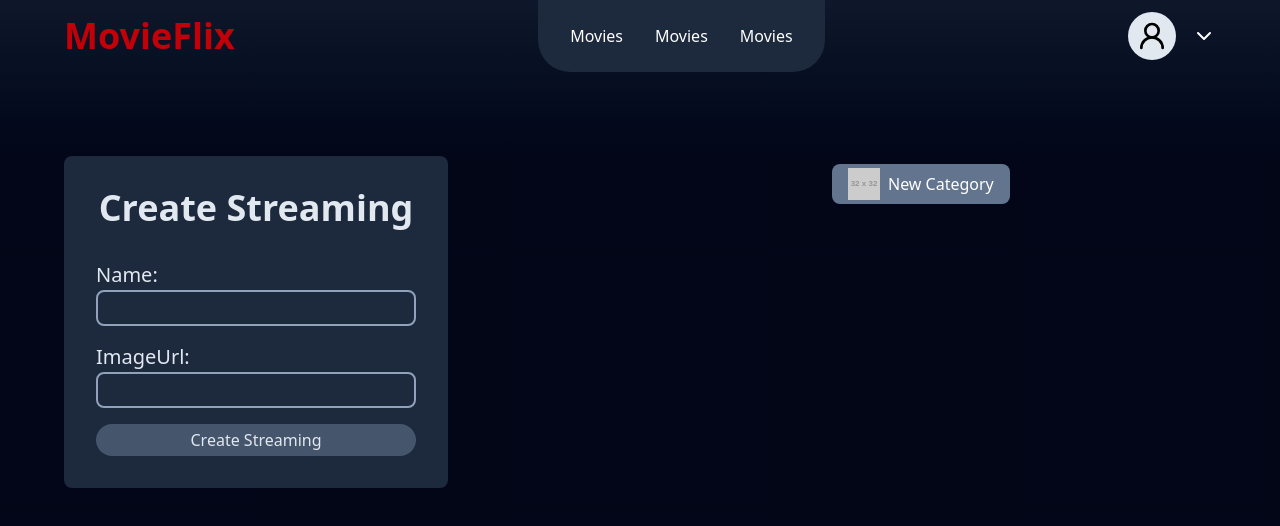
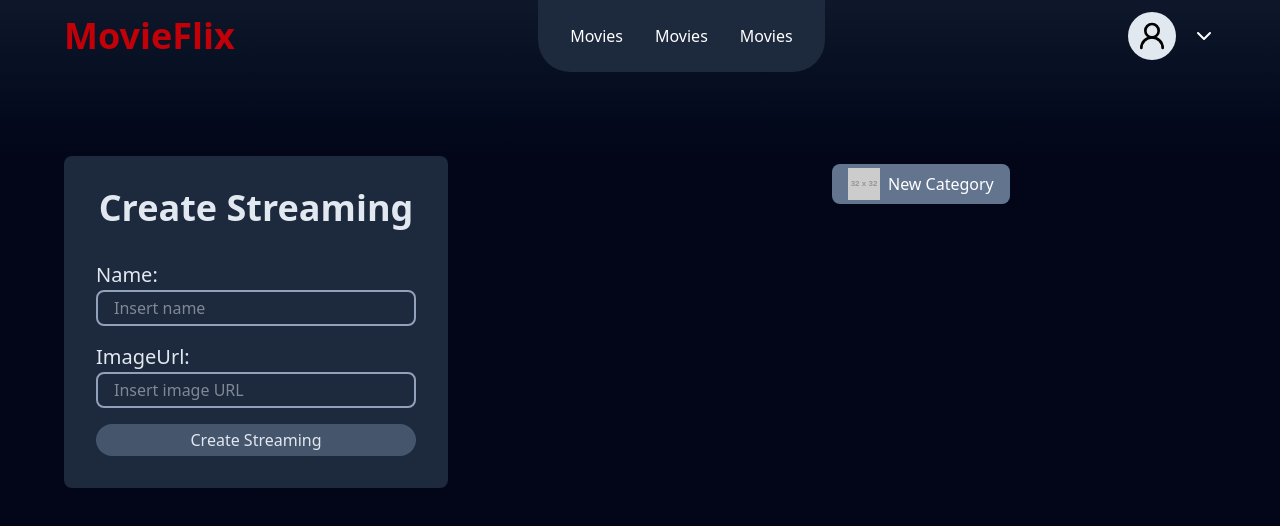
Before and after one commit to R4NP3R/movieFlix, a React (Vite) app in the folder movieflix-front/: page /manageStreamings in a window 1280 px wide. Shown: the top 526 px of the page. Built offline with nearby package versions, Linux system fonts and the light colour scheme.

Commit message:
feat: configura o formulário para enviar o novo streaming pro banco de dados

```diff
--- a/movieflix-front/src/api.ts
+++ b/movieflix-front/src/api.ts
@@ -1,6 +1,7 @@
 import axios from "axios";
 import type { Category, Movie, Streaming } from "./movieflix";
 import type { registerMovieInfoSchema } from "./zodSchemas/registerMovieSchema";
+import type { registerStreamingInfoSchema } from "./zodSchemas/registerStreamingSchema";
 
 const BASE_URL = "http://localhost:8080/movieflix";
 
@@ -43,6 +44,18 @@ export const createMovie = async (newmovie: registerMovieInfoSchema) => {
   }
 }
 
+export const createStreaming = async (newstreaming: registerStreamingInfoSchema) => {
+  try {
+    const data = await axios.post<registerMovieInfoSchema>(`${BASE_URL}/streaming`, newstreaming)
+    return data
+  } catch (err) {
+    if(axios.isAxiosError(err)) {
+      return err.response
+    }
+  }
+
+}
+
 
 // DELETE METHODS
 export const deleteMovie = async (id: number) => {
--- a/movieflix-front/src/components/newMovieForm/index.tsx
+++ b/movieflix-front/src/components/newMovieForm/index.tsx
@@ -46,9 +46,7 @@ export const NewMovieForm = () => {
     parseFloat(data.rating);
     const result = await createMovie(data);
       creationSucess();
-
     return result
-
   }
 
   function formFieldSync(
--- a/movieflix-front/src/pages/streamingManagerPage/index.tsx
+++ b/movieflix-front/src/pages/streamingManagerPage/index.tsx
@@ -1,5 +1,12 @@
-import { X } from "lucide-react";
+import { zodResolver } from "@hookform/resolvers/zod";
 import { useEffect, useState } from "react";
+import { useForm } from "react-hook-form";
+import { twMerge } from "tailwind-merge";
+import {
+  registerStreamingSchema,
+  type registerStreamingInfoSchema,
+} from "../../zodSchemas/registerStreamingSchema";
+import { createStreaming } from "../../api";
 
 type StreamingPreview = {
   name: string;
@@ -12,20 +19,54 @@ export const StreamingManagerPage = () => {
       name: "New Category",
       imageUrl: "https://placehold.co/32",
     });
+  const [createStreamingSucess, setCreateSucess] = useState<string | null>(null);
+  const [createStreamingError, setCreateError] = useState<string | null>(null);
+  const {
+    register,
+    handleSubmit,
+    reset,
+    formState: { errors },
+  } = useForm<registerStreamingInfoSchema>({
+    resolver: zodResolver(registerStreamingSchema),
+  });
 
+  useEffect(() => {
+    if (newStreamingPreview.imageUrl === "") {
+      setNewStreamingPreview({
+        ...newStreamingPreview,
+        imageUrl: "https://placehold.co/32",
+      });
+    }
+  }, [newStreamingPreview.imageUrl]);
 
-    useEffect(() => {
-      if (newStreamingPreview.imageUrl === "") {
-        setNewStreamingPreview({...newStreamingPreview,
-          imageUrl: "https://placehold.co/32"
-        });
-      }
+  async function handleCreateStreaming(data: registerStreamingInfoSchema) {
+    const result = await createStreaming(data);
 
-    }, [newStreamingPreview.imageUrl])
+    if (result?.status === 400) {
+      setCreateError(result.data);
+
+      setTimeout(() => {
+        (setCreateError(null))
+      }, 3000)
+    }
+
+    if (result?.status === 201) {
+      setNewStreamingPreview({...newStreamingPreview, name: "New Category"})
+      setCreateSucess("Streaming created!");
+      reset()
+      setTimeout(() => {
+        (setCreateSucess(null))
+      }, 3000)
+    }
+  }
 
   return (
     <div className="grid grid-cols-3 mt-19">
-      <form className="flex flex-col gap-4 w-full col-span-1 bg-slate-800 p-8 rounded-lg text-slate-200">
+      <form
+        onSubmit={handleSubmit(handleCreateStreaming)}
+        id="createStreaming"
+        className="flex flex-col gap-4 w-full col-span-1 bg-slate-800 p-8 rounded-lg text-slate-200"
+      >
         <h2 className="text-4xl font-semibold text-slate-200 mb-4 text-center">
           Create Streaming
         </h2>
@@ -34,22 +75,54 @@ export const StreamingManagerPage = () => {
             Name:
           </label>
           <input
-            onChange={(e) => setNewStreamingPreview({...newStreamingPreview, name: e.target.value})}
+            autoFocus
+            {...register("name", {
+              onChange: (e) =>
+                setNewStreamingPreview({
+                  ...newStreamingPreview,
+                  name: e.target.value,
+                }),
+            })}
+            id="name"
+            placeholder="Insert name"
             type="text"
-            className="border-2 px-4 py-1 text-slate-200 border-slate-400 rounded-lg focus:outline-0"
+            className={twMerge(
+              "border-2 px-4 py-1 text-slate-200 border-slate-400 rounded-lg focus:outline-0",
+              errors.name && "border-red-600"
+            )}
           />
+          {<span className="text-sm text-red-600">{errors.name?.message}</span>}
         </div>
         <div className="flex flex-col">
           <label htmlFor="name" className="text-slate-200 text-[20px]">
             ImageUrl:
           </label>
           <input
-            onChange={(e) => setNewStreamingPreview({...newStreamingPreview, imageUrl: e.target.value})}
+            {...register("imageUrl", {
+              onChange: (e) =>
+                setNewStreamingPreview({
+                  ...newStreamingPreview,
+                  imageUrl: e.target.value,
+                }),
+            })}
+            id="imageUrl"
+            placeholder="Insert image URL"
             type="text"
-            className="border-2 px-4 py-1 text-slate-200 border-slate-400 rounded-lg focus:outline-0"
+            className={twMerge(
+              "border-2 px-4 py-1 text-slate-200 border-slate-400 rounded-lg focus:outline-0",
+              errors.imageUrl && "border-red-600"
+            )}
           />
+          {
+            <span className="text-sm text-red-600">
+              {errors.imageUrl?.message}
+            </span>
+          }
         </div>
-        <button className="w-full h-8 bg-slate-600 rounded-2xl text-slate-200 cursor-pointer">
+        <button
+          type="submit"
+          className="w-full h-8 bg-slate-600 rounded-2xl text-slate-200 cursor-pointer"
+        >
           Create Streaming
         </button>
       </form>
@@ -64,6 +137,16 @@ export const StreamingManagerPage = () => {
           /> */}
         </div>
       </div>
+      {createStreamingError && (
+        <span className="absolute bottom-4 right-4 text-white rounded-lg px-4 py-2 bg-red-600 animate-bounce">
+          {createStreamingError}
+        </span>
+      )}
+      {createStreamingSucess && (
+        <span className="absolute bottom-4 right-4 text-white rounded-lg px-4 py-2 bg-green-400 animate-bounce">
+          {createStreamingSucess}
+        </span>
+      )}
     </div>
   );
 };
--- /dev/null
+++ b/movieflix-front/src/zodSchemas/registerStreamingSchema.ts
@@ -0,0 +1,8 @@
+import z from "zod";
+
+export const registerStreamingSchema = z.object({
+  name: z.string().nonempty("Insert streaming name"),
+  imageUrl: z.string().nonempty("Insert streaming URL image")
+})
+
+export type registerStreamingInfoSchema = z.infer<typeof registerStreamingSchema>
```
